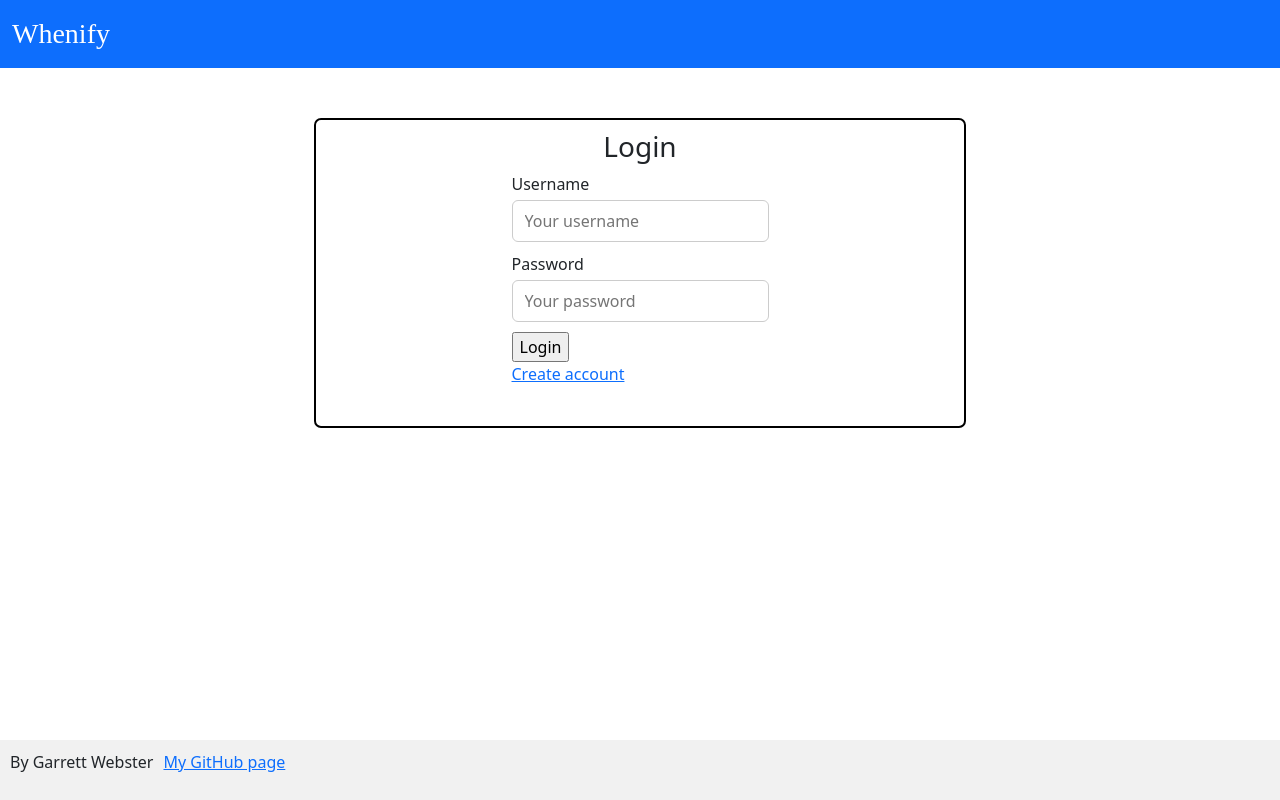
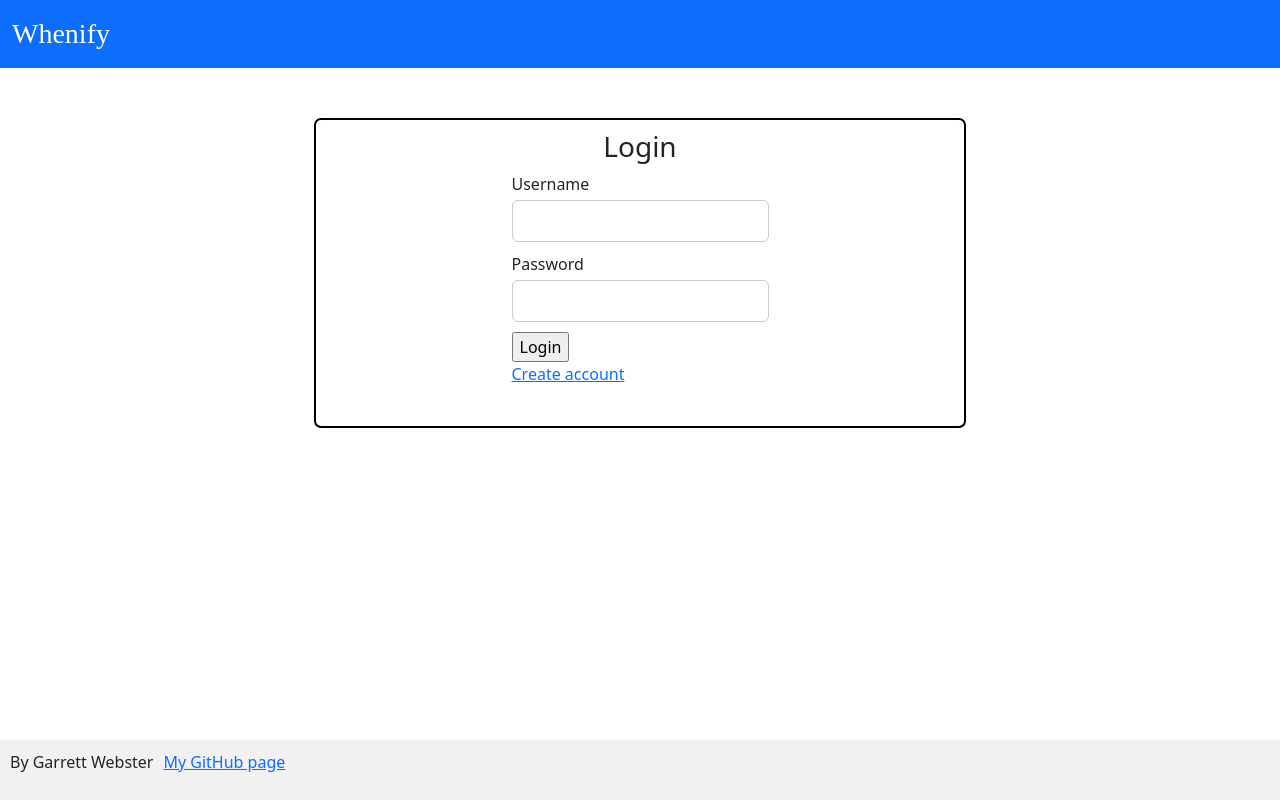
Before and after one commit to garrett-webster/startup, a React (Vite) app: page /login in a window 1280 px wide. Built offline with nearby package versions, Linux system fonts and the light colour scheme; a web font is replaced by a local one.

Commit message:
Update the login page to authenticate a user.

```diff
--- a/service.js
+++ b/service.js
@@ -101,3 +101,7 @@ export function registerUser(user) {
     notifyUsers();
     return true;
 }
+
+export function authenticateUser(user) {
+    return users.some(existingUser => user.name === existingUser.name && user.password === existingUser.password)
+}
--- a/src/app.jsx
+++ b/src/app.jsx
@@ -81,7 +81,7 @@ export default function App() {
                     <Routes>
                         <Route path="/" element={currentUser ? <Whenify eventInfo={eventInfo}/> : <Navigate to="/login" replace />}/>
                         <Route path='/edit' element={currentUser ? <Edit eventInfo = {eventInfo} setEventInfo = {setEventInfo}/> : <Navigate to="/login" replace />} />
-                        <Route path='/login' element={!currentUser ? <Login setUser = { setCurrentUser } /> : <Navigate to="/" replace />} />
+                        <Route path='/login' element={!currentUser ? <Login setCurrentUser = { setCurrentUser } /> : <Navigate to="/" replace />} />
                         <Route path='/register' element={!currentUser ? <Register setCurrentUser = { setCurrentUser } /> : <Navigate to="/" replace />} />
                         <Route path='*' element={<NotFound />} />
                     </Routes>
--- a/src/login/login.jsx
+++ b/src/login/login.jsx
@@ -1,21 +1,44 @@
-import React from 'react';
+import React, {useState} from 'react';
 import './login.css';
-import {NavLink} from "react-router-dom";
+import {NavLink, useNavigate} from "react-router-dom";
+import {authenticateUser} from "../../service";
 
-export function Login() {
+export function Login({ setCurrentUser }) {
+    const navigate = useNavigate();
+    const [name, setName] = useState("");
+    const [password, setPassword] = useState("");
+    const handleSubmit = (e) => {
+        e.preventDefault();
+        if (!authenticateUser({"name": name, "password": password})) {
+            alert("Username or password incorrect");
+            return;
+        }
+
+        setCurrentUser(name);
+        navigate("/");
+    }
     return (
         <main>
             <div className="padding"></div>
             <div className="credentials-box">
                 <h3>Login</h3>
-                <form>
-                    <label htmlFor="name" className="field">
+                <form onSubmit={handleSubmit}>
+                    <label className="field">
                         Username
-                        <input type="text" id="name" placeholder="Your username"/>
+                        <input
+                            type="text"
+                            value={name}
+                            onChange={(e) => setName(e.target.value)}
+                        />
                     </label>
-                    <label htmlFor="password" className="field">
+
+                    <label className="field">
                         Password
-                        <input type="text" id="password" placeholder="Your password"/>
+                        <input
+                            type="password"
+                            value={password}
+                            onChange={(e) => setPassword(e.target.value)}
+                        />
                     </label>
                     <input type="submit" value="Login"/>
                     <NavLink to="/register">Create account</NavLink>
```
